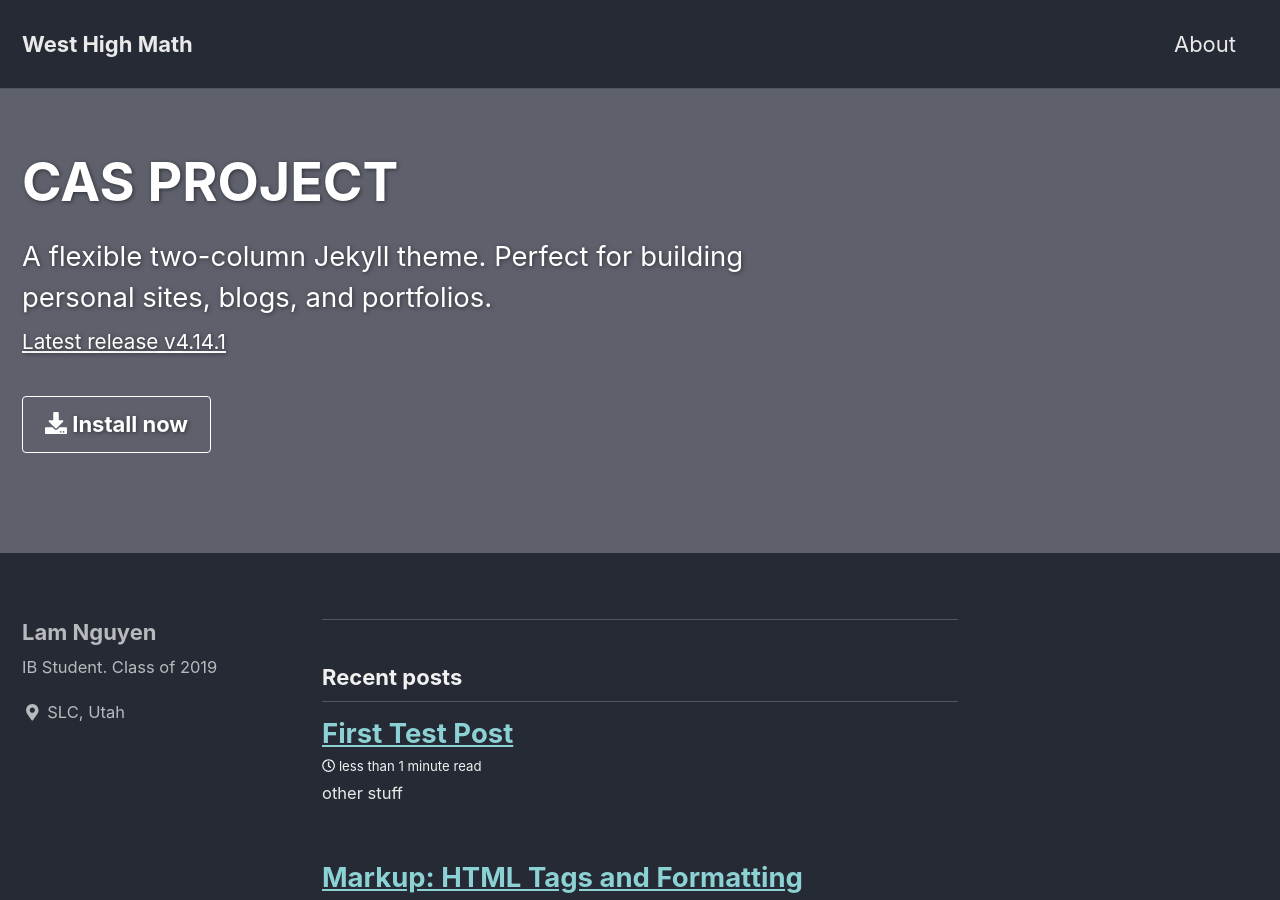
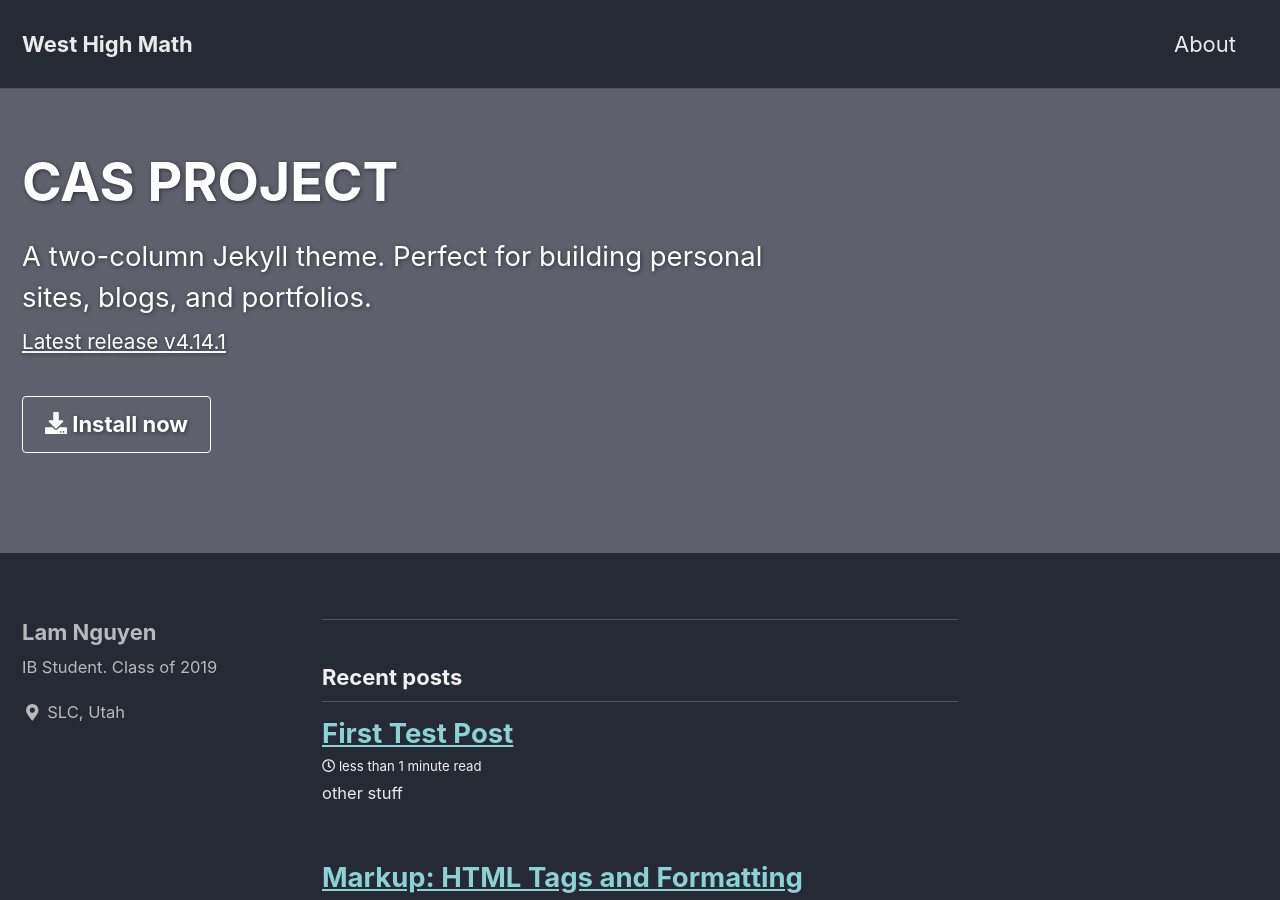
Before and after one commit to WestHighMath/WestHighMath.github.io, a Jekyll site: the page built from index.html, in a window 1280 px wide and 900 px high. Built offline with Jekyll 4.4.1, drawn with Linux system fonts in a browser that asks for light colours; cached includes are drawn as plain includes; nearby versions of some CDN libraries; the list of posts is cut into pages by our own code.

Commit message:
Update index.html

```diff
--- a/index.html
+++ b/index.html
@@ -9,7 +9,7 @@ header:
   actions:
     - label: "<i class='fas fa-download'></i> Install now"
 excerpt: >
-  A flexible two-column Jekyll theme. Perfect for building personal sites, blogs, and portfolios.<br />
+  A two-column Jekyll theme. Perfect for building personal sites, blogs, and portfolios.<br />
   <small><a href="https://github.com/mmistakes/minimal-mistakes/releases/tag/4.14.1">Latest release v4.14.1</a></small>
 ---
 
```
